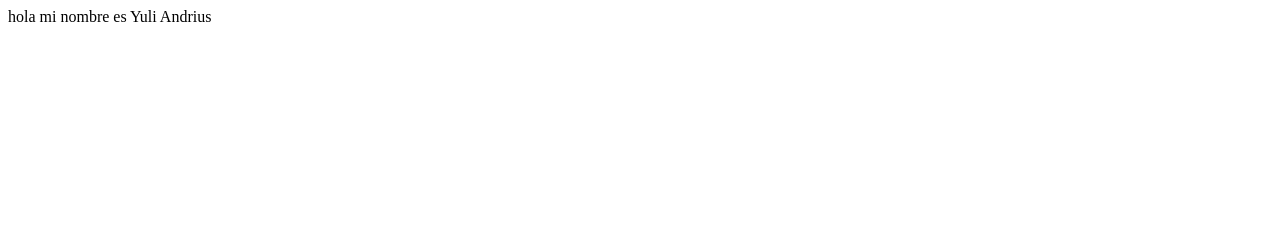
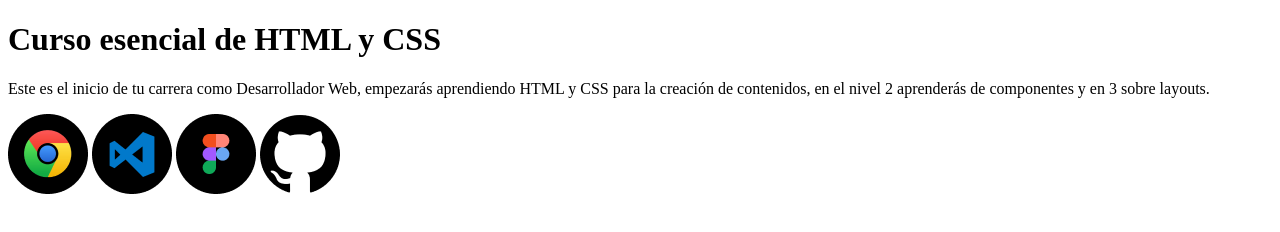
Before and after one commit to yulibh05/curso-esencial-html-css, a plain HTML site: page index.html in a window 1280 px wide. Drawn offline with Linux system fonts and the light colour scheme.

Commit message:
hemos agregado las imagenes de los logos del setup al proyecto

```diff
--- a/index.html
+++ b/index.html
@@ -1,12 +1,22 @@
 <!DOCTYPE html>
-<html lang="en">
+<html lang="es">
 <head>
   <meta charset="UTF-8">
-  <meta http-equiv="X-UA-Compatible" content="IE=edge">
   <meta name="viewport" content="width=, initial-scale=1.0">
-  <title>Document</title>
+  <title>El blog de Yuli
+  </title>
 </head>
 <body>
-  hola mi nombre es Yuli Andrius
+  <h1>
+Curso esencial de HTML y CSS
+  </h1>
+  <p>
+    Este es el inicio de tu carrera como Desarrollador Web, empezarás aprendiendo HTML y CSS para la creación de contenidos,
+    en el nivel 2 aprenderás de componentes y en 3 sobre layouts.
+  </p>
+  <img src="images/google-chrome.png" alt="Logo de Google Chrome" title="Logo de Google Chrome">
+  <img src="images/visual-studio-code.png" alt="Logo de Visual Studio Code" title="Logo de Visual Studio Code">
+  <img src="images/figma.png" alt="Logo de Figma" title="Logo de Figma">
+  <img src="images/git-hub.png" alt="Logo de Git Hub" title="Logo de Git Hub">
 </body>
 </html>
```
Also changed, not shown: images/figma.png (added), images/git-hub.png (added), images/google-chrome.png (added), images/visual-studio-code.png (added).
